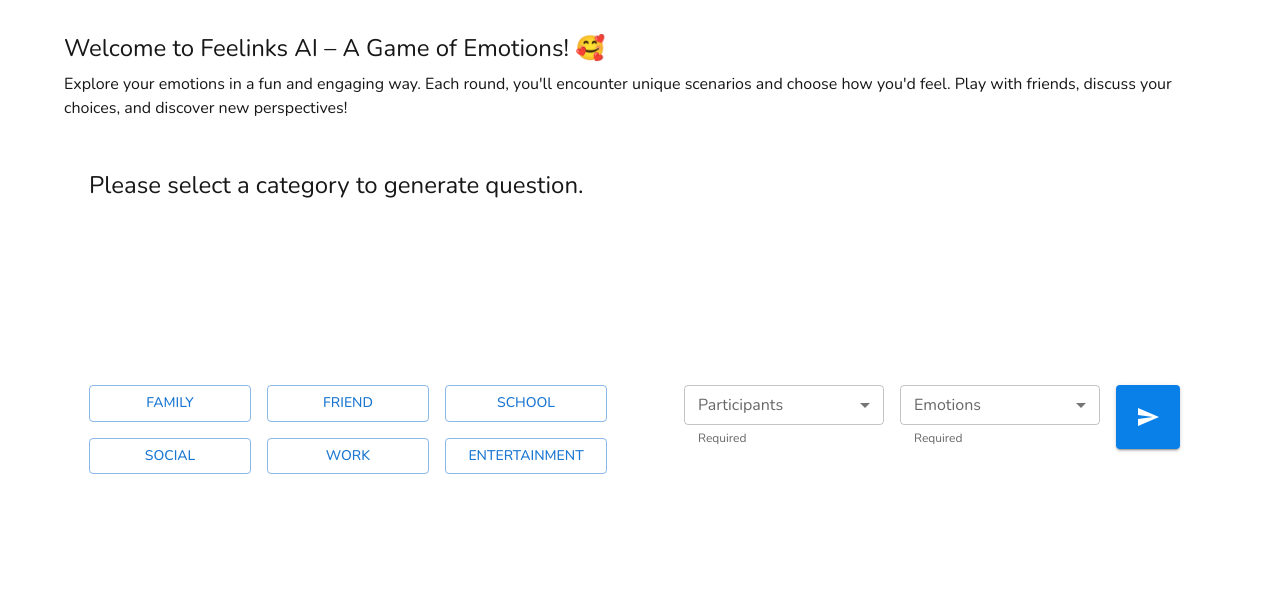
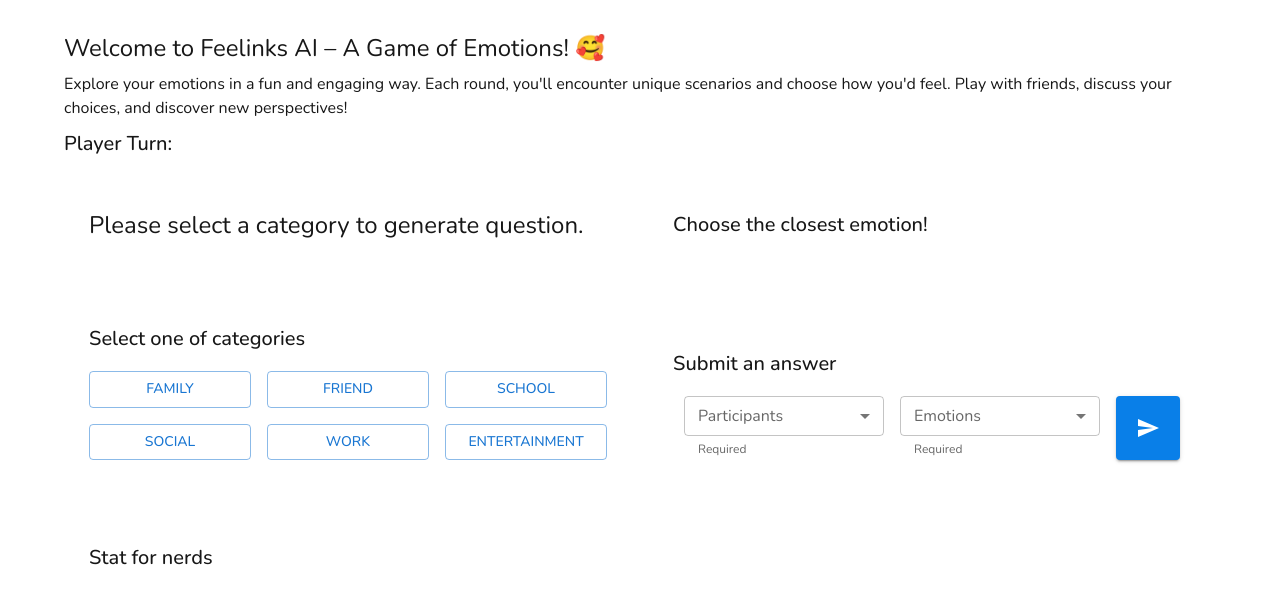
Before and after one commit to thasup/stack-connect, a Next.js app: page /feelinks/board in a window 1280 px wide. Shown: the top 604 px of the page. Built offline with nearby package versions, Linux system fonts and the light colour scheme; what @mui/material-nextjs would draw is missing.

Commit message:
task: Enhance stats for nerds

```diff
--- a/src/app/feelinks/board/page.tsx
+++ b/src/app/feelinks/board/page.tsx
@@ -1,23 +1,39 @@
 "use client";
-import React, { useEffect, useState } from "react";
+import React, { useEffect, useMemo, useState } from "react";
 import { Container, Stack, Typography, Button, CircularProgress } from "@mui/material";
 import EmotionContainer from "../components/EmotionContainer";
-import { getGameData } from "@/utils/helper";
+import { getGameData, shuffleArray } from "@/utils/helper";
 import StatsContainer from "../components/StatsContainer";
 import { Participant } from "@/types/feelinks";
 
-const categories = ["Family", "Friend", "School", "Social", "Work", "Entertainment"];
+// help me add the right MUI icon for each category
+const categories = [
+  { name: "Family", icon: "👪" },
+  { name: "Friend", icon: "👫" },
+  { name: "School", icon: "🏫" },
+  { name: "Social", icon: "🤝" },
+  { name: "Work", icon: "💼" },
+  { name: "Entertainment", icon: "🎉" }
+];
 
-export default function BoardPage() {
-  const firstCategoryRow = categories.slice(0, 3);
-  const secondCategoryRow = categories.slice(3, 6);
-
+export default function FeelinksBoardPage() {
   const [generatedQuestion, setGeneratedQuestion] = useState(
     "Please select a category to generate question."
   );
   const [isLoading, setIsLoading] = useState(false);
   const [selectedCategory, setSelectedCategory] = useState("");
   const [participants, setParticipants] = useState<Participant[]>([]);
+
+  let startIndex = 0;
+  const currentPlayer = useMemo(() => {
+    // do not change index at first trigger, but fine to change it after
+    // the first trigger
+
+    if (startIndex !== 0) {
+      startIndex++;
+    }
+    return participants[startIndex]?.name;
+  }, [participants, setSelectedCategory]);
 
   function handleClickCategory(category: string) {
     setSelectedCategory(category);
@@ -32,7 +48,8 @@ export default function BoardPage() {
         score: participant.score
       };
     });
-    setParticipants(modifiedGameData);
+    const shuffledGameData = shuffleArray(modifiedGameData);
+    setParticipants(shuffledGameData);
   }, []);
 
   useEffect(() => {
@@ -73,6 +90,9 @@ export default function BoardPage() {
             unique scenarios and choose how you&apos;d feel. Play with friends, discuss your
             choices, and discover new perspectives!
           </Typography>
+          <Typography variant="h6">
+            Player Turn: {currentPlayer}
+          </Typography>
         </Stack>
 
         {/* Main Content Area */}
@@ -86,7 +106,7 @@ export default function BoardPage() {
                 p: 4,
                 border: "1px solid white",
                 borderRadius: "8px",
-                minHeight: "200px"
+                height: "100%"
               }}
             >
               <Typography variant="h5">
@@ -104,35 +124,36 @@ export default function BoardPage() {
             {/* Category Panel */}
             <Container
               maxWidth="md"
-              sx={{ mt: 4, p: 4, border: "1px solid white", borderRadius: "8px", height: "100%" }}
+              sx={{ mt: 4, p: 4, border: "1px solid white", borderRadius: "8px" }}
             >
               <Stack direction="column" spacing={2} justifyContent="center" height="100%">
+                <Typography variant="h6">Select one of categories</Typography>
                 <Stack direction="row" spacing={2} justifyContent="center">
-                  {firstCategoryRow.map((category) => {
+                  {categories.slice(0, 3).map((category) => {
                     return (
                       <Button
-                        key={category}
+                        key={category.name}
                         variant="outlined"
                         fullWidth
                         sx={{ flex: 1 }}
-                        onClick={() => handleClickCategory(category)}
+                        onClick={() => handleClickCategory(category.name)}
                       >
-                        {category}
+                        {category.name}
                       </Button>
                     );
                   })}
                 </Stack>
                 <Stack direction="row" spacing={2} justifyContent="center">
-                  {secondCategoryRow.map((category) => {
+                  {categories.slice(3, 6).map((category) => {
                     return (
                       <Button
-                        key={category}
+                        key={category.name}
                         variant="outlined"
                         fullWidth
                         sx={{ flex: 1 }}
-                        onClick={() => handleClickCategory(category)}
+                        onClick={() => handleClickCategory(category.name)}
                       >
-                        {category}
+                        {category.name}
                       </Button>
                     );
                   })}
--- a/src/app/feelinks/components/Content.tsx
+++ b/src/app/feelinks/components/Content.tsx
@@ -38,7 +38,7 @@ const items = [
 export default function Content() {
   return (
     <Stack
-      sx={{ flexDirection: 'column', alignSelf: 'center', gap: 4, maxWidth: 450 }}
+      sx={{ flexDirection: 'column', alignSelf: 'center', gap: 4, width: "100%" }}
     >
       <Box sx={{ display: { xs: 'none', md: 'flex' } }}>
         <SitemarkIcon />
--- a/src/app/feelinks/components/EmotionContainer.tsx
+++ b/src/app/feelinks/components/EmotionContainer.tsx
@@ -10,7 +10,8 @@ import {
   Select,
   MenuItem,
   Chip,
-  FormHelperText
+  FormHelperText,
+  Typography
 } from "@mui/material";
 import { getGameData, updateScore } from "@/utils/helper";
 import { Emotion, Participant } from "@/types/feelinks";
@@ -176,7 +177,7 @@ const EmotionContainer = ({
   }, [category]);
 
   return (
-    <Stack spacing={2}>
+    <Stack spacing={2} sx={{ height: "100%" }}>
       {/* Emotion Panel */}
       <Container
         sx={{
@@ -184,11 +185,12 @@ const EmotionContainer = ({
           p: 4,
           border: "1px solid white",
           borderRadius: "8px",
-          minHeight: "200px"
+          height: "100%"
         }}
       >
+        <Stack direction="column" gap={2}>
+          <Typography variant="h6">Choose the closest emotion!</Typography>
           <Stack direction="row" spacing={1}>
-          {/* Using Stack to arrange buttons in two columns */}
             <Stack direction="column" spacing={1} flexGrow={1}>
               {positiveEmotions.map((emotion, index) => (
                 <Button
@@ -236,12 +238,16 @@ const EmotionContainer = ({
               ))}
             </Stack>
           </Stack>
+        </Stack>
       </Container>
 
       {/* Paticipant Panel */}
       <Container
-        sx={{ mt: 4, p: 4, border: "1px solid white", borderRadius: "8px", minHeight: "155px" }}
+        sx={{ mt: 4, p: 4, border: "1px solid white", borderRadius: "8px" }}
       >
+        <Stack direction="column" gap={2}>
+          <Typography variant="h6">Submit an answer</Typography>
+
           <Stack direction="row" spacing={2} justifyContent="center">
             <FormControl
               sx={{ m: 1, minWidth: 200 }}
@@ -283,8 +289,12 @@ const EmotionContainer = ({
                 value={selectedEmotion.value}
                 label="Emotions"
                 onChange={handleEmotionChange}
-              onFocus={() => setSelectedEmotion({ isFocused: true, value: selectedEmotion.value })}
-              onBlur={() => setSelectedEmotion({ isFocused: false, value: selectedEmotion.value })}
+                onFocus={() =>
+                  setSelectedEmotion({ isFocused: true, value: selectedEmotion.value })
+                }
+                onBlur={() =>
+                  setSelectedEmotion({ isFocused: false, value: selectedEmotion.value })
+                }
               >
                 {[...positiveEmotions, ...negativeEmotions].map((emotion) => (
                   <MenuItem key={emotion.name} value={emotion.name}>
@@ -299,6 +309,7 @@ const EmotionContainer = ({
               <SendIcon />
             </Button>
           </Stack>
+        </Stack>
       </Container>
     </Stack>
   );
--- a/src/app/feelinks/components/StatsContainer.tsx
+++ b/src/app/feelinks/components/StatsContainer.tsx
@@ -1,6 +1,9 @@
 "use client";
-import React from "react";
-import { Container, Stack, Chip, Avatar } from "@mui/material";
+import React, { useMemo } from "react";
+import { Container, Stack, Chip, Avatar, Typography } from "@mui/material";
+import { createAvatar } from "@dicebear/core";
+import { thumbs } from "@dicebear/collection";
+
 import { Participant } from "@/types/feelinks";
 
 interface StatsContainerProps {
@@ -8,6 +11,35 @@ interface StatsContainerProps {
 }
 
 const StatsContainer = ({ participants }: StatsContainerProps) => {
+  const particapantBadges = useMemo(() => {
+    const badges = participants.map((participant, index) => {
+      const avatar = createAvatar(thumbs, {
+        seed: participant.name
+        // ... other options
+      });
+
+      const svg = avatar.toDataUri();
+      const label = (
+        <span>
+          {participant.name} |{" "}
+          <strong style={{ color: "green" }}>{participant.score.correct}</strong> - {" "}
+          <strong style={{ color: "red" }}>{participant.score.wrong}</strong>
+        </span>
+      );
+      return (
+        <Chip
+          key={index}
+          label={label}
+          avatar={<Avatar src={svg} />}
+          color="primary"
+          variant="outlined"
+          size="medium"
+        />
+      );
+    });
+    return badges;
+  }, [participants]);
+
   return (
     <Container
       maxWidth="lg"
@@ -19,17 +51,11 @@ const StatsContainer = ({ participants }: StatsContainerProps) => {
         minHeight: "200px"
       }}
     >
-      <Stack direction="row" spacing={1} flexWrap="wrap">
-        {participants.map((participant, index) => (
-          <Chip
-            key={index}
-            label={`${participant.name} - ${participant.score.correct}`}
-            avatar={<Avatar src="/static/images/avatar/1.jpg" />}
-            color="primary"
-            variant="outlined"
-            size="medium"
-          />
-        ))}
+      <Stack direction="column" gap={2}>
+        <Typography variant="h6">Stat for nerds</Typography>
+        <Stack direction="row" spacing={1} flexWrap="wrap">
+          {particapantBadges}
+        </Stack>
       </Stack>
     </Container>
   );
--- a/src/utils/helper.ts
+++ b/src/utils/helper.ts
@@ -17,6 +17,12 @@ export const addParticipant = (name: string) => {
   setGameData(gameData);
 };
 
+export const removeParticipant = (name: string) => {
+  const gameData = getGameData();
+  gameData.participants = gameData.participants.filter((p) => p.name !== name);
+  setGameData(gameData);
+}
+
 export const updateScore = (participantName: string, correct: boolean) => {
   const { participants } = getGameData();
   const updatedParticipants = participants.map((participant) => {
@@ -34,3 +40,7 @@ export const updateScore = (participantName: string, correct: boolean) => {
   });
   setGameData({ participants: updatedParticipants });
 };
+
+export const shuffleArray = <T>(arr: T[]): T[] => {
+  return arr.slice().sort(() => Math.random() - 0.5);
+};
```
Also changed, not shown: src/app/feelinks/components/RegisterContainer.tsx (+37 -21 lines). Lines whose indentation alone changed are shown as unchanged.
